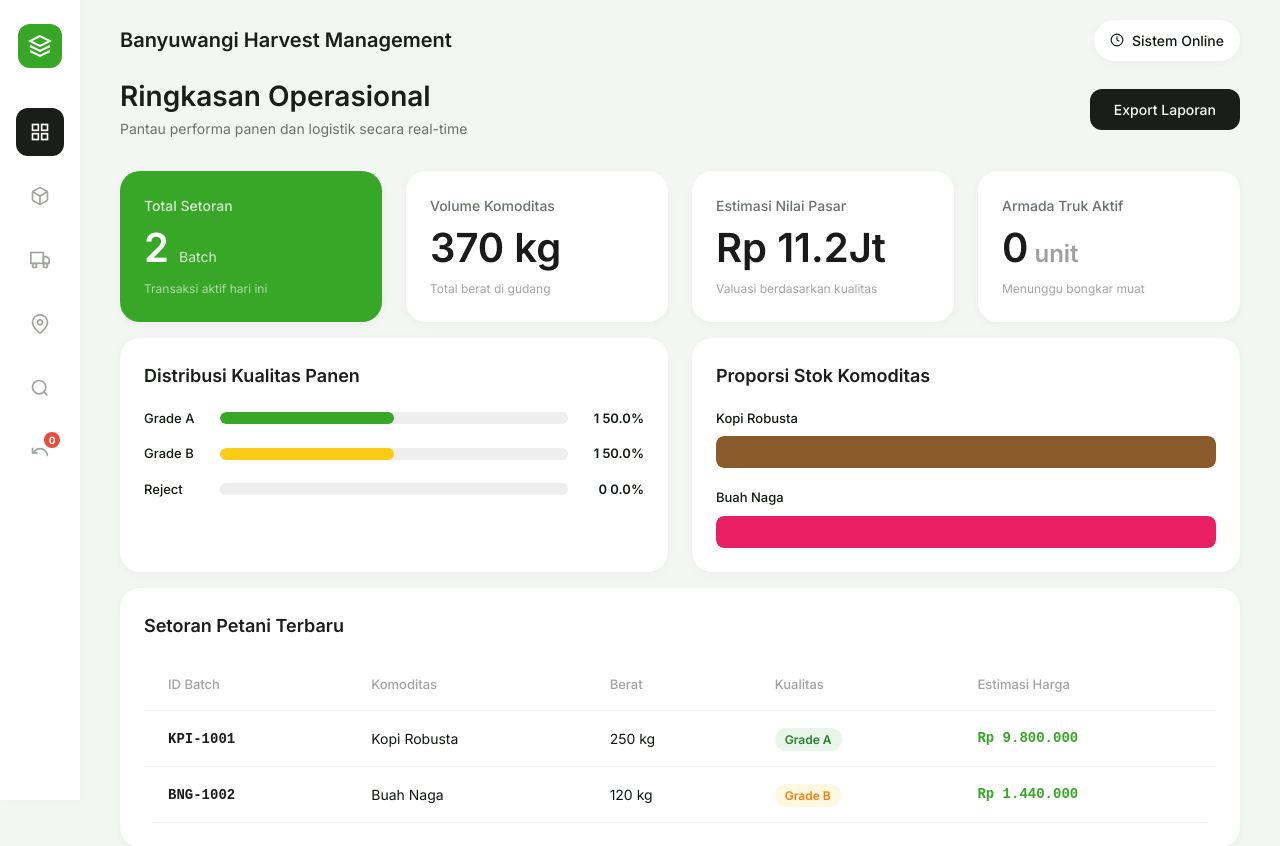
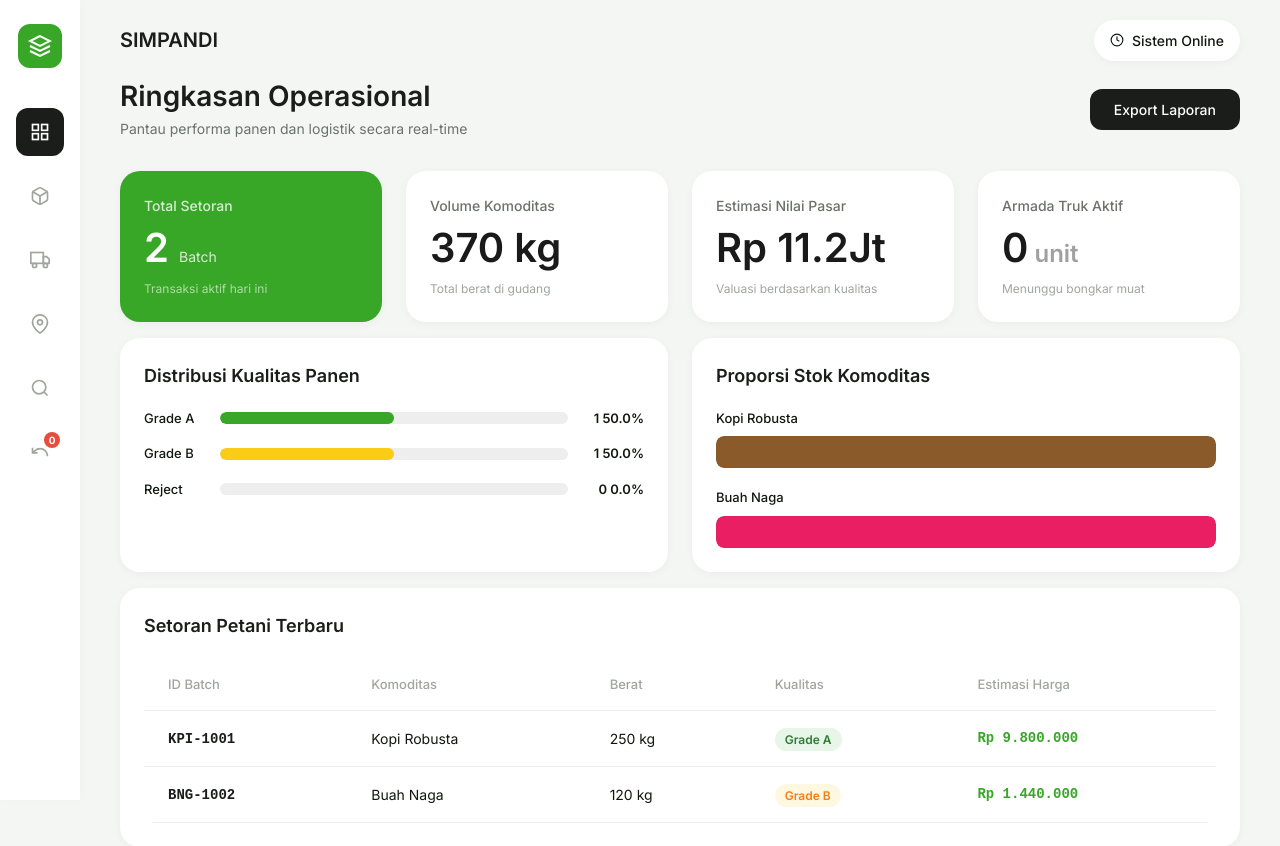
Before and after one commit to SeptianProject/simpandi, a plain HTML site: page index.html in a window 1280 px wide. Drawn offline with Linux system fonts and the light colour scheme.

Commit message:
feat: update title

```diff
--- a/index.html
+++ b/index.html
@@ -124,7 +124,7 @@
       <main class="main-content">
         <header class="topbar">
           <div class="topbar-left">
-            <div class="topbar-title">Banyuwangi Harvest Management</div>
+            <div class="topbar-title">SIMPANDI</div>
           </div>
           <div class="topbar-right">
             <div class="time-chip">
```
Also changed, not shown: images/enqueue.png (added), images/linkedlist.png (added), images/push.png (added), images/search.png (added).
